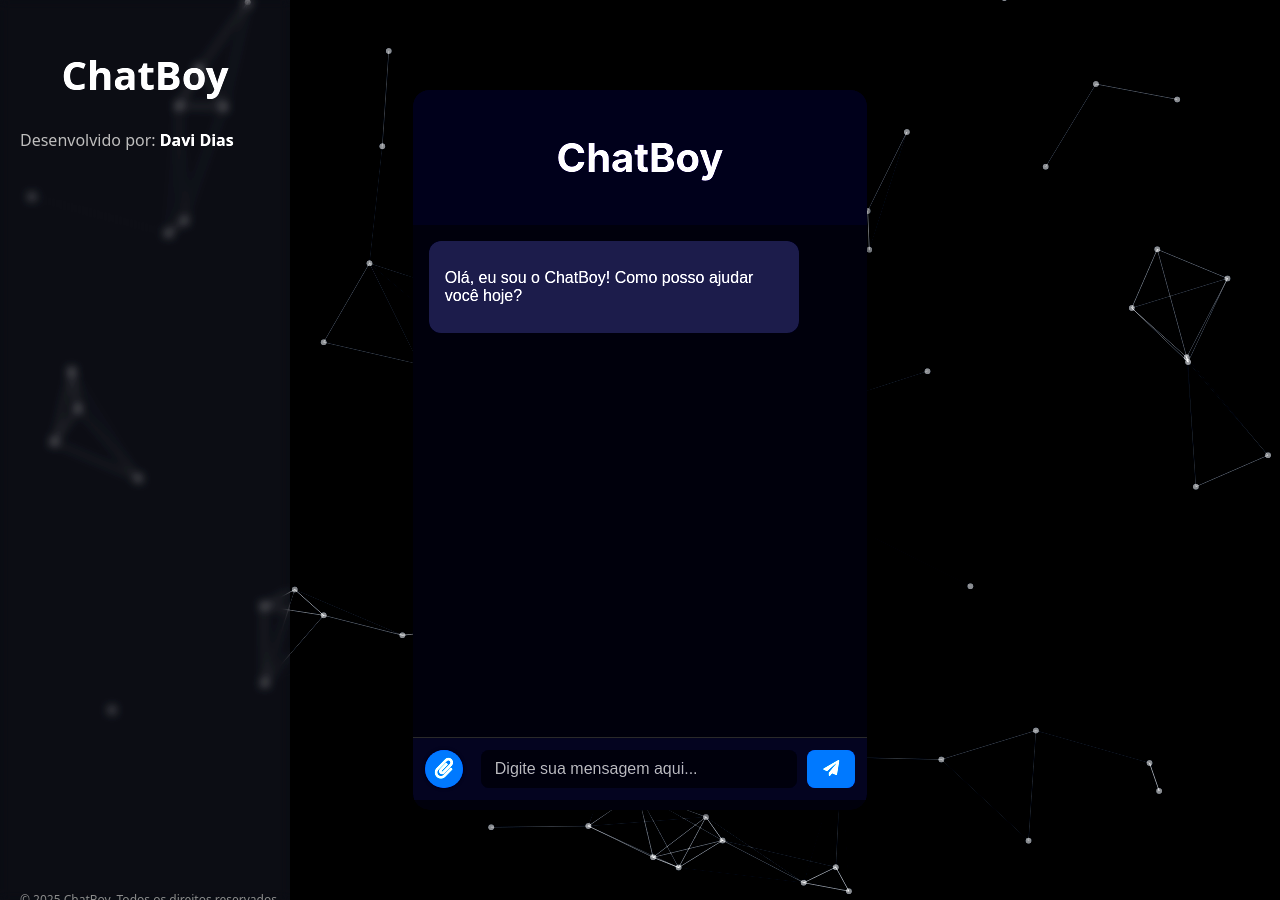
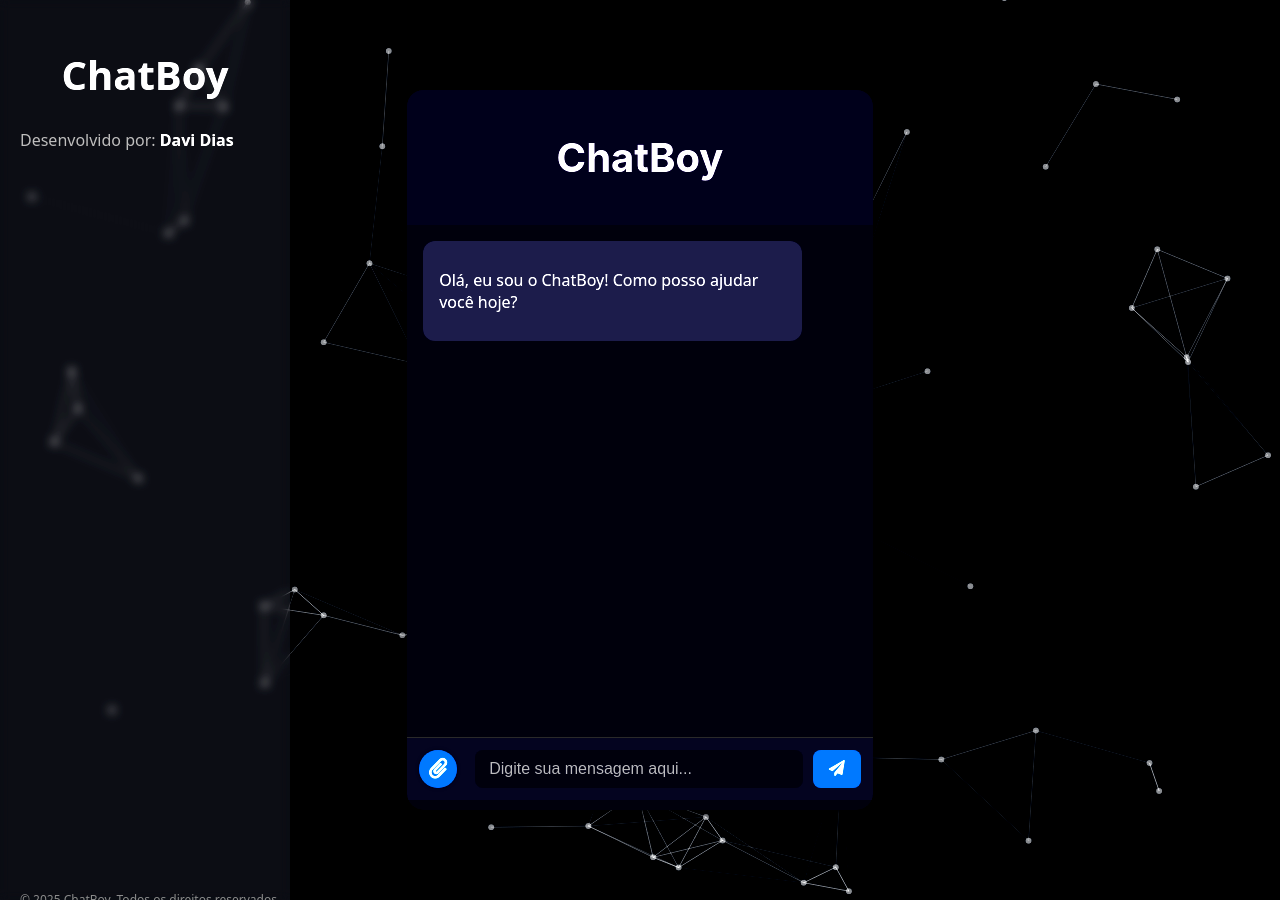
Before and after one commit to davipy-LAB/Chat_boy, a Flask app: page / in a window 1280 px wide. Run offline with Flask 3, Linux system fonts and the light colour scheme; some libraries are stand-ins or nearby versions; some web fonts are replaced.

Commit message:
CHATBOY 1.6.5V MELHORIA FRONT-END

```diff
--- a/AI_Chatboy/app.py
+++ b/AI_Chatboy/app.py
@@ -99,7 +99,7 @@ dialogues = {
         "Oi! Como posso te ajudar? 😊",
         "Olá! Tudo bem?",
         "Seja bem-vindo! Como posso ajudar hoje?",
-        "Meu nome é ChatGuy, seu assistente virtual!"
+        "Meu nome é ChatBoy, seu assistente virtual!"
     ],
     "despedida": [
         "Tchau! Volte sempre! 👋",
--- a/AI_Chatboy/static/css/style_chat.css
+++ b/AI_Chatboy/static/css/style_chat.css
@@ -76,7 +76,7 @@ body {
     text-align: center;
     font-size: 20px;
     font-weight: bold;
-    font-family: 'Gill Sans', 'Gill Sans MT', Calibri, 'Trebuchet MS', sans-serif;
+    font-family: system-ui, -apple-system, BlinkMacSystemFont, 'Segoe UI', Roboto, Oxygen, Ubuntu, Cantarell, 'Open Sans', 'Helvetica Neue', sans-serif;
 }
 
 .sidebar-body p {
@@ -115,7 +115,7 @@ body {
 /* Container do chat - estilo ChatGPT minimalista */
 .chat {
     width: 100%;
-    max-width: 800px;
+    max-width: 480px;
     height: 80vh;
     background-color: #1e1e2f;
     border-radius: 16px;
@@ -222,17 +222,17 @@ body {
 .chat-message.user .message-content {
     text-align: left;
     font-weight: bold;
-    font: 1em sans-serif;
+    font: 1em system-ui, -apple-system, BlinkMacSystemFont, 'Segoe UI', Roboto, Oxygen, Ubuntu, Cantarell, 'Open Sans', 'Helvetica Neue', sans-serif;
 }
 
 .chat-message.bot .message-content {
     text-align: flex-end;
     font-weight: bold;
-    font: 1em sans-serif;
+    font: 1em system-ui, -apple-system, BlinkMacSystemFont, 'Segoe UI', Roboto, Oxygen, Ubuntu, Cantarell, 'Open Sans', 'Helvetica Neue', sans-serif;
 }
 
 .message-content {
-    font: 1em sans-serif;
+    font: 1em system-ui, -apple-system, BlinkMacSystemFont, 'Segoe UI', Roboto, Oxygen, Ubuntu, Cantarell, 'Open Sans', 'Helvetica Neue', sans-serif;
 }
 
 /* --- ESTILOS DO OVERLAY --- */
```
